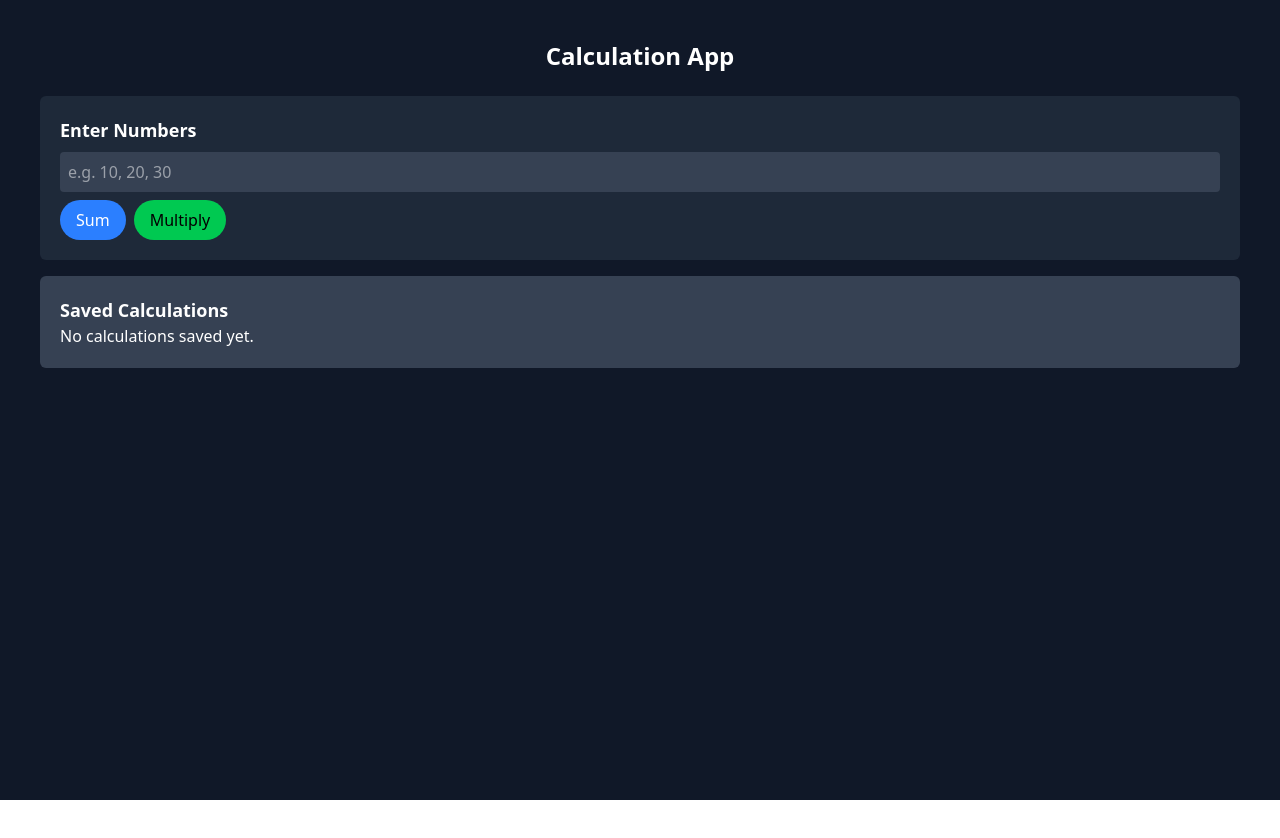
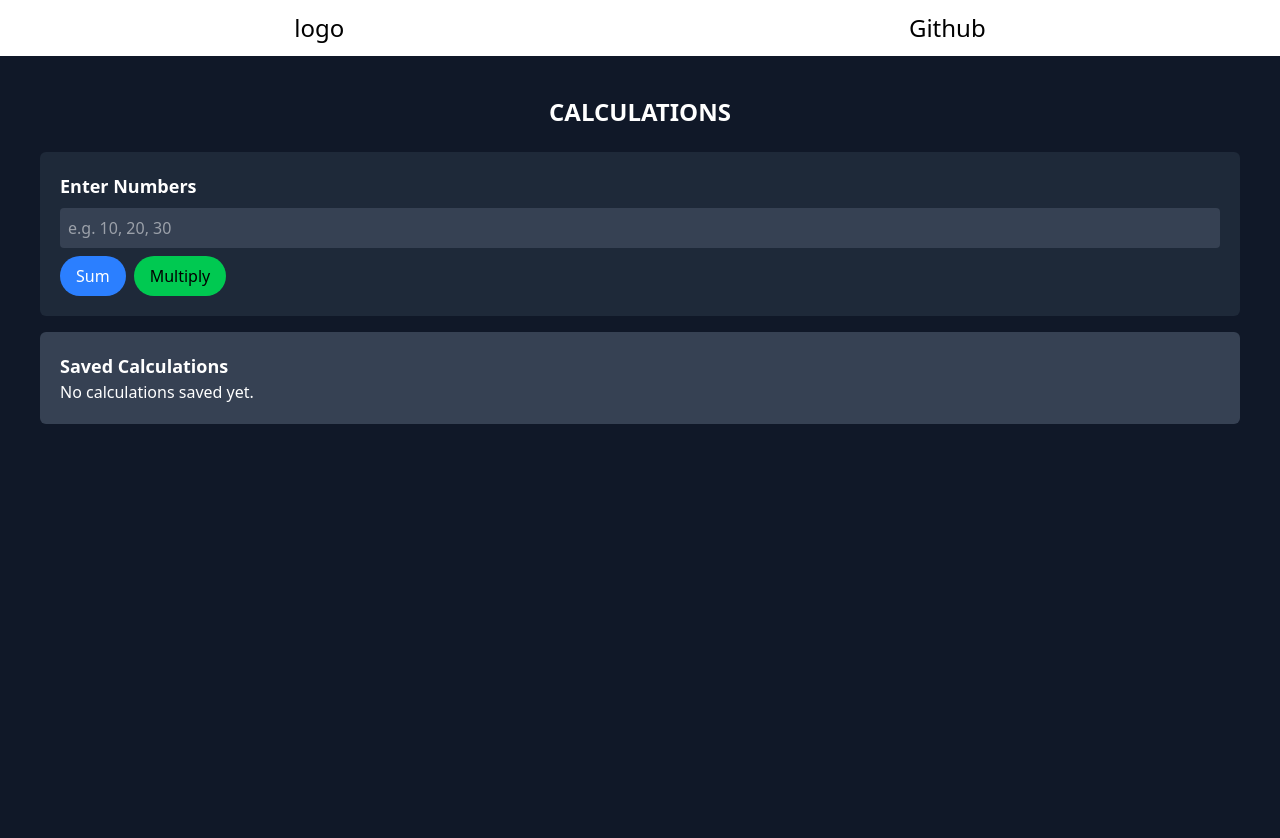
Before and after one commit to ShinzDev/Breadcalculator_SMEs-, a React (Vite) app: page / in a window 1280 px wide. Shown: the top 838 px of the page. Before the commit the page ends 800 px from the top, so only its background shows below. Built offline with nearby package versions, Linux system fonts and the light colour scheme.

Commit message:
nav bar added github repositiry linked

```diff
--- a/src/App.tsx
+++ b/src/App.tsx
@@ -1,30 +1,14 @@
-import { useState } from "react";
-import Calculator from "./components/Calculator";
-import SavedCalculations from "./components/SavedCalculations";
-import ExportToPDF from "./components/ExportToPDF";
+import Nav from "./components/Nav"
+import Home from "./page/home"
 
-interface Calculation {
-  numbers: string;
-  result: number;
+
+const App = () => {
+  return (
+    <div>
+      <Nav/>
+      <Home/>
+    </div>
+  )
 }
 
-function App() {
-  const [calculations, setCalculations] = useState<Calculation[]>([]);
-
-  const handleSave = (numbers: string, result: number) => {
-    setCalculations((prev) => [...prev, { numbers, result }]);
-  };
-
-  return (
-    <div className="min-h-screen bg-gray-900 text-white p-10">
-      <h1 className="text-2xl font-bold text-center mb-6">Calculation App</h1>
-      <div className="grid grid-cols-1 md:grid-cols-1 gap-4">
-        <Calculator onSave={handleSave} />
-        <SavedCalculations calculations={calculations} />
-      </div>
-      {calculations.length > 0 && <ExportToPDF calculations={calculations} />}
-    </div>
-  );
-}
-
-export default App;
+export default App
--- a/src/components/Calculator.tsx
+++ b/src/components/Calculator.tsx
@@ -27,7 +27,7 @@ const Calculator: React.FC<CalculatorProps> = ({ onSave }) => {
   };
 
   return (
-    <div className="p-5 bg-gray-800 text-white rounded-md">
+    <div className="p-5 bg-gray-800 text-white  w-full justify-center rounded-md">
       <h2 className="text-lg font-bold">Enter Numbers</h2>
       <input
         type="text"
@@ -58,7 +58,11 @@ const Calculator: React.FC<CalculatorProps> = ({ onSave }) => {
           </button>
         )}
       </div>
-      {result !== null && <p className="duration-300 ease-in-out mt-3 text-lg">Result: {result}</p>}
+      {result !== null && (
+        <p className="duration-300 ease-in-out mt-3 text-lg">
+          Result: {result}
+        </p>
+      )}
     </div>
   );
 };
--- /dev/null
+++ b/src/components/Nav.tsx
@@ -0,0 +1,19 @@
+
+
+const Nav = () => {
+
+let gitlink = 'https://github.com/ShinzDev/Breadcalculator_SMEs-'
+
+  return (
+
+    <main>
+        <nav className="flex text-2xl p-3 justify-around">
+          <div>logo</div>
+
+          <div><a target="blank" href={gitlink}>Github</a></div>
+        </nav>
+    </main>
+  )
+}
+
+export default Nav
--- /dev/null
+++ b/src/page/home.tsx
@@ -0,0 +1,30 @@
+import { useState } from "react";
+import Calculator from "../components/Calculator";
+import SavedCalculations from "../components/SavedCalculations";
+import ExportToPDF from "../components/ExportToPDF";
+
+interface Calculation {
+  numbers: string;
+  result: number;
+}
+
+function Home() {
+  const [calculations, setCalculations] = useState<Calculation[]>([]);
+
+  const handleSave = (numbers: string, result: number) => {
+    setCalculations((prev) => [...prev, { numbers, result }]);
+  };
+
+  return (
+    <div className="min-h-screen bg-gray-900 text-white p-10">
+      <h1 className="text-2xl font-bold text-center mb-6">CALCULATIONS</h1>
+      <div className="grid grid-cols-1 md:grid-cols-1 gap-4">
+        <Calculator onSave={handleSave} />
+        <SavedCalculations calculations={calculations} />
+      </div>
+      {calculations.length > 0 && <ExportToPDF calculations={calculations} />}
+    </div>
+  );
+}
+
+export default Home;
```
